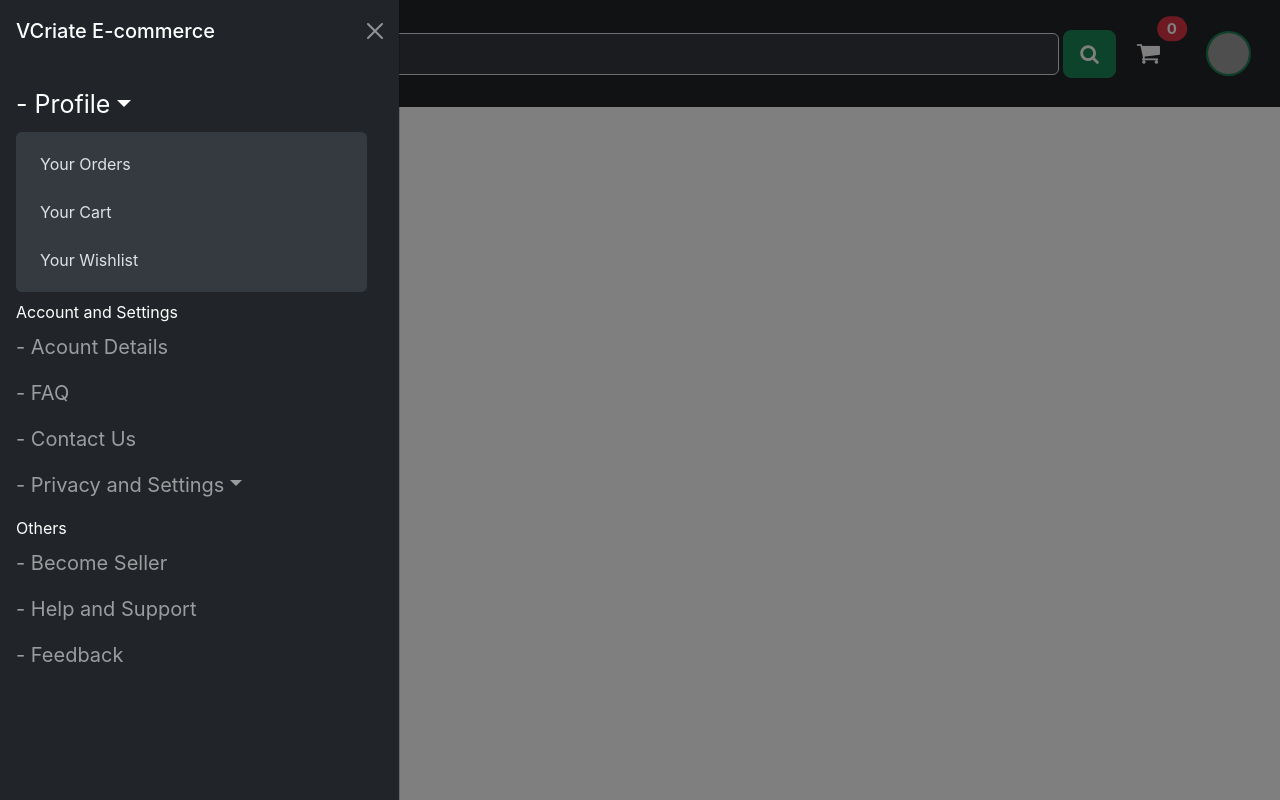
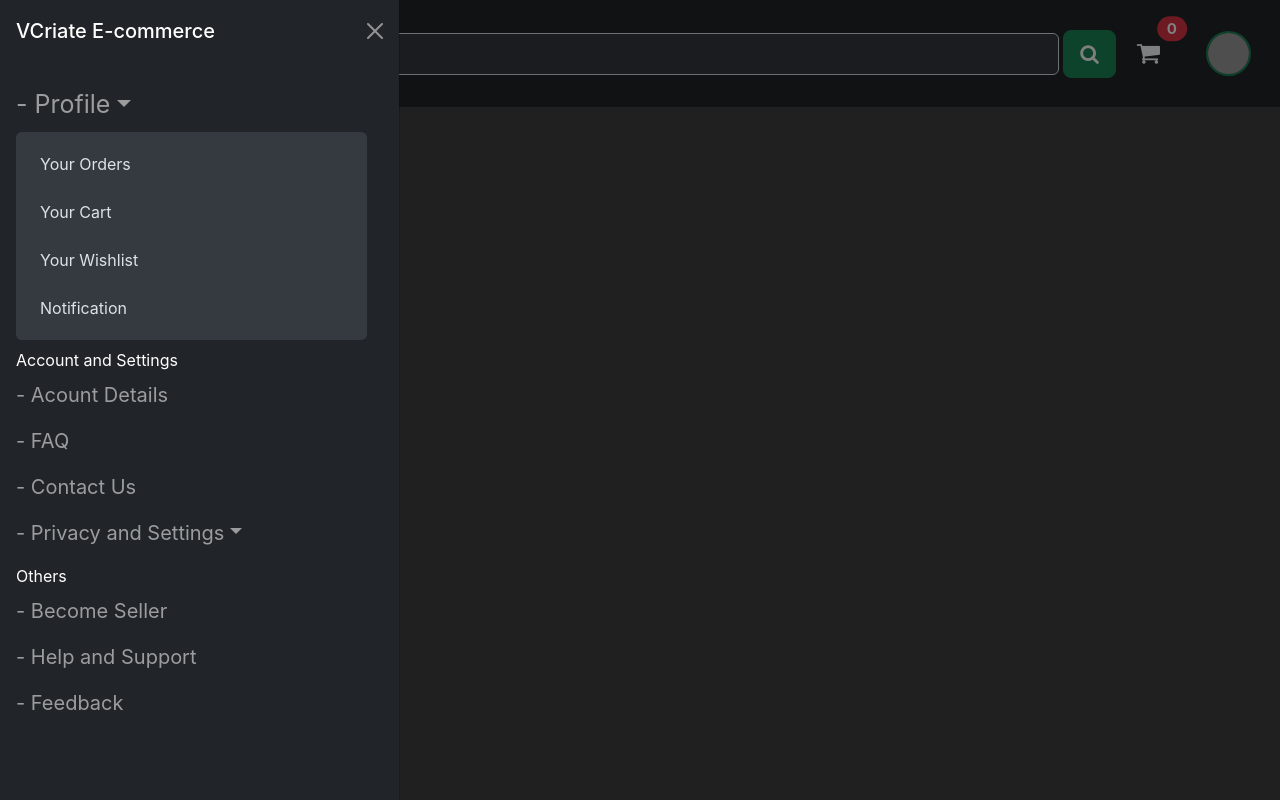
Before and after one commit to NitishSoni-1726/vCriate, a React (Create React App) app: page /cart in a window 1280 px wide. Both pictures are taken after a click on the button 44 px from the left and 53 px from the top of the page. Built offline with nearby package versions, Linux system fonts and the light colour scheme; grey boxes are pictures that could not be loaded.

Commit message:
Added the cart component and created a route on cart button click

```diff
--- a/package.json
+++ b/package.json
@@ -8,6 +8,7 @@
     "@testing-library/user-event": "^13.5.0",
     "react": "^18.2.0",
     "react-dom": "^18.2.0",
+    "react-router-dom": "^6.14.0",
     "react-scripts": "5.0.1",
     "web-vitals": "^2.1.4"
   },
--- a/src/App.js
+++ b/src/App.js
@@ -1,15 +1,40 @@
 import { createContext, useState } from "react";
 import Navbar from "./components/Navbar";
+import Cart from "./components/Cart";
+import { BrowserRouter as Router, Route, Routes } from "react-router-dom";
 
 export const appContext = createContext({});
 function App() {
   const [cart, setCart] = useState([]);
+  const [productList, setProductList] = useState([]);
   return (
-    <appContext.Provider value={{ cartItem: cart, addItem: setCart }}>
-      <div className="App">
-        <Navbar />
-      </div>
-    </appContext.Provider>
+    <Router>
+      <appContext.Provider
+        value={{
+          cartItem: cart,
+          addItem: setCart,
+          productList: productList,
+          setProductList: setProductList,
+        }}
+      >
+        <div className="App">
+          <Navbar />
+          <div
+            className="bg-black bg-opacity-75 text-light"
+            style={{
+              position: "fixed",
+              top: "11%",
+              width: "100%",
+              height: "90vh",
+            }}
+          >
+            <Routes>
+              <Route path="/cart" element={<Cart />}></Route>
+            </Routes>
+          </div>
+        </div>
+      </appContext.Provider>
+    </Router>
   );
 }
 
--- /dev/null
+++ b/src/components/Cart.js
@@ -0,0 +1,8 @@
+import React from "react";
+export default function Cart() {
+  return (
+    <div>
+      <h1>Cart</h1>
+    </div>
+  );
+}
--- a/src/components/Navbar.js
+++ b/src/components/Navbar.js
@@ -1,5 +1,6 @@
 import React, { useContext } from "react";
 import { appContext } from "../App";
+import { Link } from "react-router-dom";
 export default function Navbar() {
   const { cartItem } = useContext(appContext);
   return (
@@ -37,7 +38,7 @@ export default function Navbar() {
               <ul className="navbar-nav justify-content-end flex-grow-1 pe-3">
                 <li className="dropdown">
                   <a
-                    className="nav-link dropdown-toggle w-100 active"
+                    className="nav-link dropdown-toggle w-100"
                     href="!#"
                     role="button"
                     data-bs-toggle="dropdown"
@@ -56,13 +57,18 @@ export default function Navbar() {
                       </a>
                     </li>
                     <li className="p-2">
+                      <Link to="/cart" className="dropdown-item" href="!#">
+                        Your Cart
+                      </Link>
+                    </li>
+                    <li className="p-2">
                       <a className="dropdown-item" href="!#">
-                        Your Cart
+                        Your Wishlist
                       </a>
                     </li>
                     <li className="p-2">
                       <a className="dropdown-item" href="!#">
-                        Your Wishlist
+                        Notification
                       </a>
                     </li>
                   </ul>
@@ -175,7 +181,8 @@ export default function Navbar() {
               </form>
             </div>
             <div className="ms-1">
-              <button
+              <Link
+                to="/cart"
                 type="button"
                 class="btn btn-dark position-relative"
                 style={{ fontSize: "25px" }}
@@ -187,7 +194,7 @@ export default function Navbar() {
                 >
                   {cartItem.length}
                 </span>
-              </button>
+              </Link>
             </div>
             <div className="btn-group dropstart ms-1">
               <button
--- a/src/index.css
+++ b/src/index.css
@@ -1,13 +1,18 @@
 body {
   margin: 0;
-  font-family: -apple-system, BlinkMacSystemFont, 'Segoe UI', 'Roboto', 'Oxygen',
-    'Ubuntu', 'Cantarell', 'Fira Sans', 'Droid Sans', 'Helvetica Neue',
+  font-family: -apple-system, BlinkMacSystemFont, "Segoe UI", "Roboto", "Oxygen",
+    "Ubuntu", "Cantarell", "Fira Sans", "Droid Sans", "Helvetica Neue",
     sans-serif;
   -webkit-font-smoothing: antialiased;
   -moz-osx-font-smoothing: grayscale;
 }
 
 code {
-  font-family: source-code-pro, Menlo, Monaco, Consolas, 'Courier New',
+  font-family: source-code-pro, Menlo, Monaco, Consolas, "Courier New",
     monospace;
 }
+
+a:hover {
+  background-color: rgba(128, 128, 128, 0.347);
+  color: white;
+}
```
Also changed, not shown: 1 other file (tests, documents, lock files or other folders).
